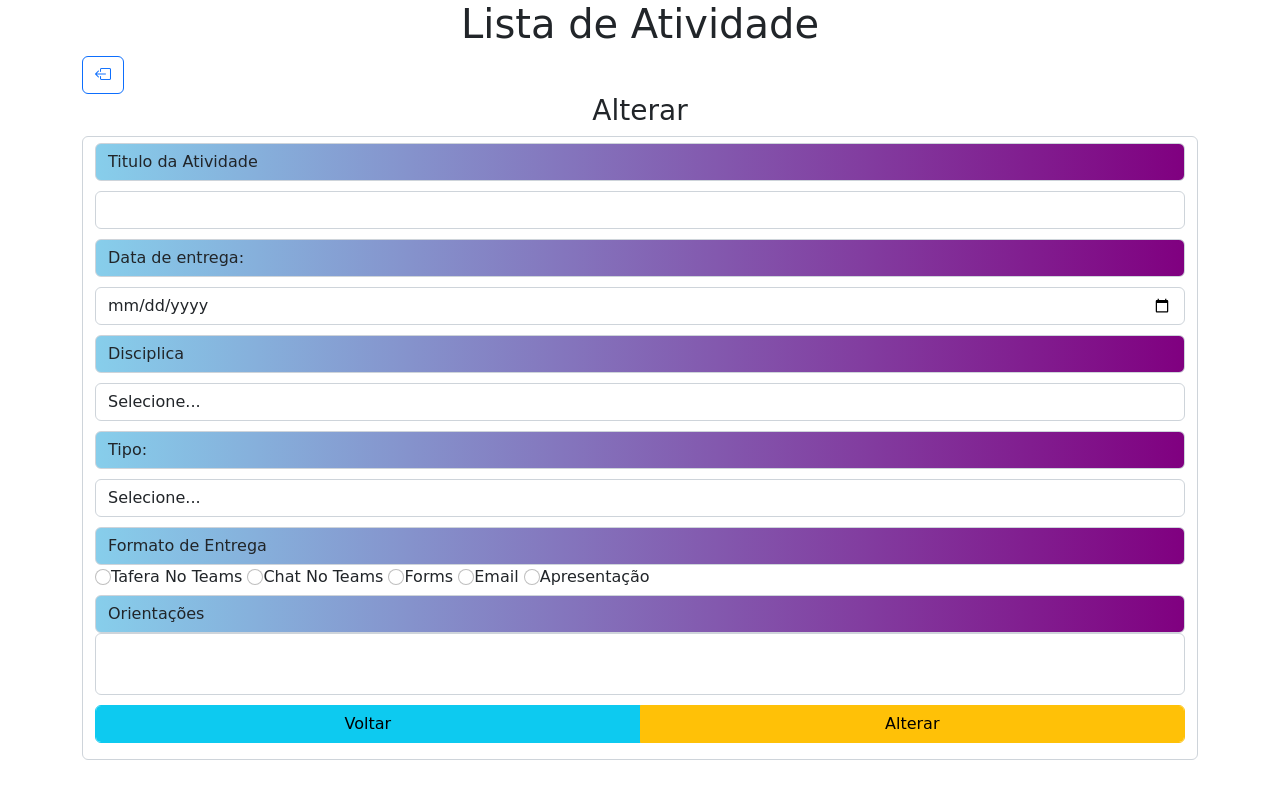
After one commit to HenriqueSoubhia/alulu2tri, a Node server app: template views/alterar.ejs in a window 1280 px wide. The commit adds this page. Run offline with Node 20, Linux system fonts and the light colour scheme; the template is opened without the code that fills it, so the values that code supplies are empty; some libraries are stand-ins or nearby versions.

Commit message:
Add files via upload

```diff
--- a/app.js
+++ b/app.js
@@ -15,4 +15,4 @@ const consign = require('consign')
 consign().include('./routes').into(app)
 
 //ligar o servidor
-app.listen(porta)
+app.listen(porta,()=>{console.log("http:/localhost:" + porta)})
--- /dev/null
+++ b/views/alterar.ejs
@@ -0,0 +1,81 @@
+<!DOCTYPE html>
+<html lang="pt-br">
+
+<head>
+    <meta charset="UTF-8">
+    <meta http-equiv="X-UA-Compatible" content="IE=edge">
+    <meta name="viewport" content="width=device-width, initial-scale=1.0">
+    <title>To Do List</title>
+    <!-- CSS only -->
+    <link href="https://cdn.jsdelivr.net/npm/bootstrap@5.2.0-beta1/dist/css/bootstrap.min.css" rel="stylesheet"
+        integrity="sha384-0evHe/X+R7YkIZDRvuzKMRqM+OrBnVFBL6DOitfPri4tjfHxaWutUpFmBp4vmVor" crossorigin="anonymous">
+        <!-- icons -->
+    <link rel="stylesheet" href="https://cdn.jsdelivr.net/npm/bootstrap-icons@1.8.2/font/bootstrap-icons.css">
+    <link rel="stylesheet" href="css/style.css">
+</head>
+
+<body>
+    <div class="container">
+        <h1 class="text-center" id="h1">Lista de Atividade</h1>
+        <h2 class="text-center">
+            <%=nome%>
+        </h2>
+        <a href="/login" class="btn btn-outline-primary">
+            <i class="bi bi-box-arrow-left"></i>
+        </a>
+        <div class="row">
+            <div class="col-md order-2">
+                <h3 class="text-center">Alterar</h3>
+                <form action="/alterar" method="POST" class="form-control">
+                    <input type="hidden" name="id_a" value="<%=id%>">
+                    <input type="hidden" name="id_u" value="<%=id%>">
+                    <input type="hidden" name="nome" value="<%=nome%>">
+
+                    <label for="nome" class="form-control bg-gradient-sopa">Titulo da Atividade</label>
+                    <input type="text" name="titulo" class="form-control" value="<%=alterar.titulo%>">
+
+                    <label for="data" class="form-control bg-gradient-sopa">Data de entrega:</label>
+                    <input type="date" name="data" class="form-control" value="<%=alterar.data.toISOString().slice(0,10)%>">
+
+                    <label for="disciplina" class="form-control bg-gradient-sopa">Disciplica</label>
+                    <select name="disciplina" class="form-control">
+                        <option value="0">Selecione...</option>
+                        <option value="bio" <%=alterar.disciplina==="bio"?"selected":""%>>Biologia</option>
+                        <option value="lp2" <%=alterar.disciplina==="lp2"?"selected":""%>>Linguagem de Programação</option>
+                        <option value="bd2" <%=alterar.disciplina==="bd2"?"selected":""%>>Banco de dados</option>
+                        <option value="inw" <%=alterar.disciplina==="inw"?"selected":""%>>Internet Web</option>
+                    </select>
+
+                    <label for="tipo" class="form-control bg-gradient-sopa">Tipo:</label>
+                    <select name="tipo" class="form-control">
+                        <option value="0">Selecione...</option>
+                        <option value="ac" <%=alterar.tipo==="ac"?"selected":""%>>AC</option>
+                        <option value="at" <%=alterar.tipo==="at"?"selected":""%>>AT</option>
+                        <option value="rec" <%=alterar.tipo==="red"?"selected":""%>>REC</option>
+                        <option value="exame" <%=alterar.tipo==="exame"?"selected":""%>>exame</option>
+                    </select>
+
+                    <label for="" class="form-control bg-gradient-sopa">Formato de Entrega</label>
+                    <div>
+                        <input type="radio" name="entrega" value="Teams" class="form-check-input" value="" required <%=alterar.entrega==="Teams"?"checked":""%>>Tafera No Teams
+                        <input type="radio" name="entrega" value="Chat" class="form-check-input" value="" required <%=alterar.entrega==="Chat"?"checked":""%>>Chat No Teams
+                        <input type="radio" name="entrega" value="Formulario" class="form-check-input" required <%=alterar.entrega==="Formulario"?"checked":""%>>Forms
+                        <input type="radio" name="entrega" value="Email" class="form-check-input" required <%=alterar.entrega==="Email"?"checked":""%>>Email
+                        <input type="radio" name="entrega" value="Apresentacao" class="form-check-input"
+                            required <%=alterar.entrega==="Apresentacao"?"checked":""%>>Apresentação
+                    </div>
+
+                    <label class="form-control bg-gradient-sopa">Orientações</label>
+                    <textarea name="orientacoes" class="form-control"><%=alterar.instrucoes%></textarea>
+                    <div class="input-group">
+                        <input value="Voltar" class="form-control btn btn-info" onclick="history.back()">
+                        <input type="submit" value="Alterar" class="form-control btn btn-warning">
+                    </div>
+                </form>
+            </div>
+        </div>
+    </div>
+
+</body>
+
+</html>
```
Also changed, not shown: routes/atividades.js (+44 -22 lines), views/atividades.ejs (+6 -6 lines).
